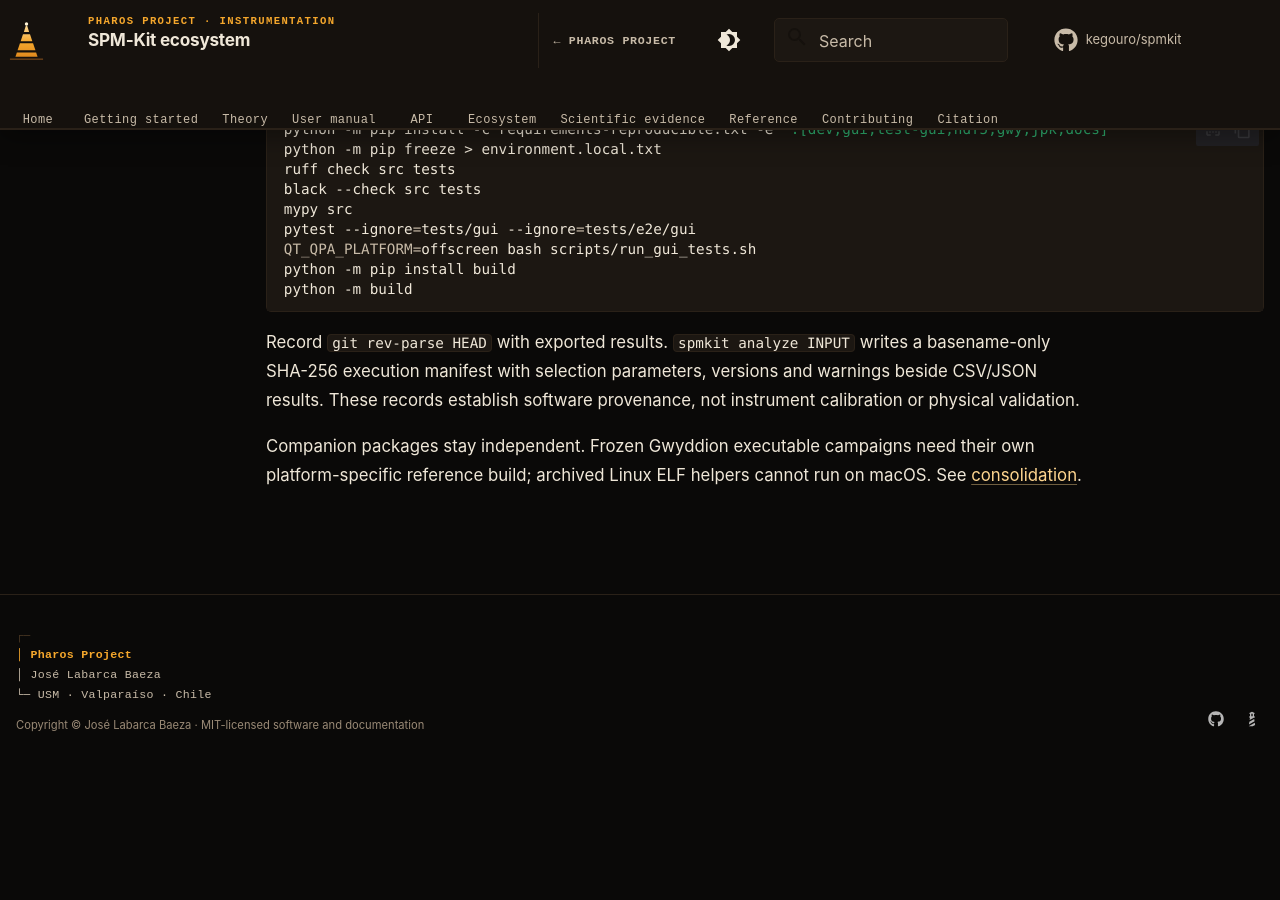
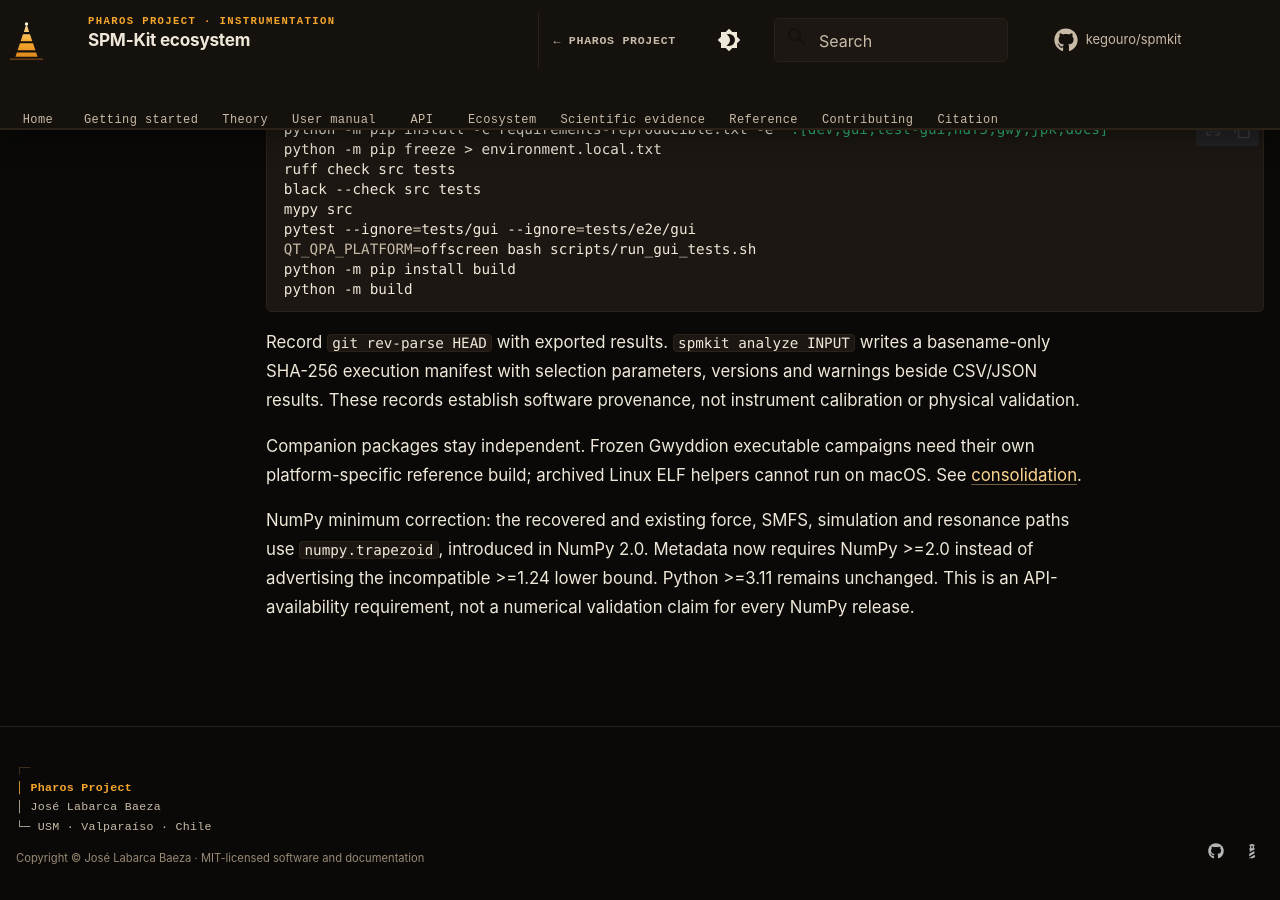
Before and after one commit to kegouro/spmkit, an MkDocs documentation site: the page built from docs/getting-started/macos.md, in a window 1280 px wide and 900 px high, scrolled down 903 px. Built offline with MkDocs 1.6.1 and Material for MkDocs 9.7.7, drawn with Linux system fonts in a browser that asks for light colours; some web fonts are replaced; before the commit the page ends 1671 px from its top, so only the background shows below that.

Commit message:
build: require NumPy 2 for the trapezoid integration API

```diff
--- a/docs/getting-started/macos.md
+++ b/docs/getting-started/macos.md
@@ -50,3 +50,10 @@ provenance, not instrument calibration or physical validation.
 Companion packages stay independent. Frozen Gwyddion executable campaigns need
 their own platform-specific reference build; archived Linux ELF helpers cannot
 run on macOS. See [consolidation](../ecosystem/consolidation-20261121.md).
+
+
+NumPy minimum correction: the recovered and existing force, SMFS, simulation
+and resonance paths use `numpy.trapezoid`, introduced in NumPy 2.0. Metadata
+now requires NumPy >=2.0 instead of advertising the incompatible >=1.24 lower
+bound. Python >=3.11 remains unchanged. This is an API-availability requirement,
+not a numerical validation claim for every NumPy release.
--- a/pyproject.toml
+++ b/pyproject.toml
@@ -24,7 +24,7 @@ classifiers = [
     "Topic :: Scientific/Engineering :: Image Processing",
 ]
 dependencies = [
-    "numpy>=1.24",
+    "numpy>=2.0",  # np.trapezoid is used by force/resonance/SMFS integration
     "scipy>=1.14",
     "typer>=0.12",
     "rich>=13.0",
```
Also changed, not shown: CHANGELOG.md (+2 -0 lines), docs/ecosystem/consolidation-20261121.md (+7 -0 lines).
